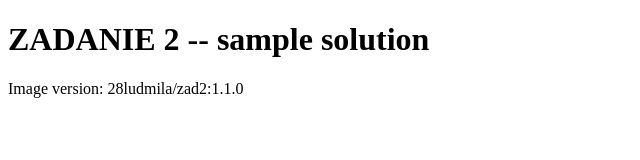
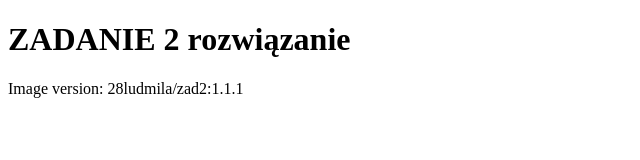
Before and after one commit to milafreckled/source-repo, a plain HTML site: page src/index.html in a window 1280 px wide. Shown: the whole page, without its empty margins (0-640 px from the left). Drawn offline with Linux system fonts and the light colour scheme.

Commit message:
version 1.1.1

```diff
--- a/src/index.html
+++ b/src/index.html
@@ -2,10 +2,10 @@
 <html>
 <body>
 
-<h1>ZADANIE 2 -- sample solution</h1>
+<h1>ZADANIE 2 rozwiązanie</h1>
 <p>
 Image version:
-28ludmila/zad2:1.1.0
+28ludmila/zad2:1.1.1
 </p>
 
 </body>
```
